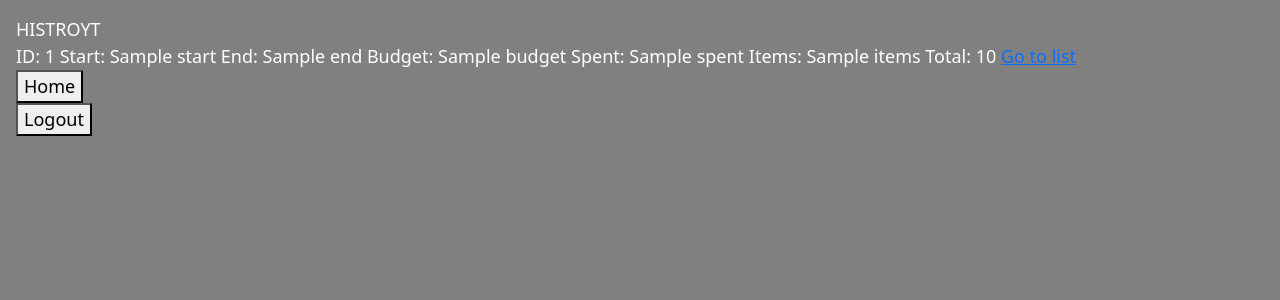
After one commit to thucchi-cs/GroceryMate, a Python web app: template templates/history.html in a window 1280 px wide. The commit adds this page. Shown: the top 300 px of the page. Run offline with Jinja, Linux system fonts and the light colour scheme; the template is opened without the code that fills it: most values are stand-ins (such as "Sample title", 1, 10 or a date in 2020).

Commit message:
history of lists

```diff
--- /dev/null
+++ b/templates/history.html
@@ -0,0 +1,29 @@
+{% extends "layout.html" %}
+
+{% block body %}
+
+    HISTROYT
+
+    {% for list in lists %}
+        <div>
+            ID: {{list["id"]}}
+            Start: {{list["start"]}}
+            End: {{list["end"]}}
+            Budget: {{list["budget"]}}
+            Spent: {{list["spent"]}}
+            Items: {{list["items"]}}
+            Total: {{list["total"]}}
+            <a href="/list?id={{list["id"]}}">Go to list</a>
+        </div>
+    {% endfor %}
+
+    <form action="/" method="GET">
+        <button type="submit">Home</button>
+    </form>
+
+
+    <form action="/logout" method="POST">
+        <button type="submit">Logout</button>
+    </form>
+
+{% endblock %}
--- a/templates/index.html
+++ b/templates/index.html
@@ -14,6 +14,11 @@
         <button type="submit">List</button>
     </form>
 
+    <form action="/history" method="GET">
+        <button type="submit">History</button>
+    </form>
+
+
     <form action="/logout" method="POST">
         <button type="submit">Logout</button>
     </form>
```
Also changed, not shown: app.py (+27 -10 lines), static/history.js (added), 1 other file.
